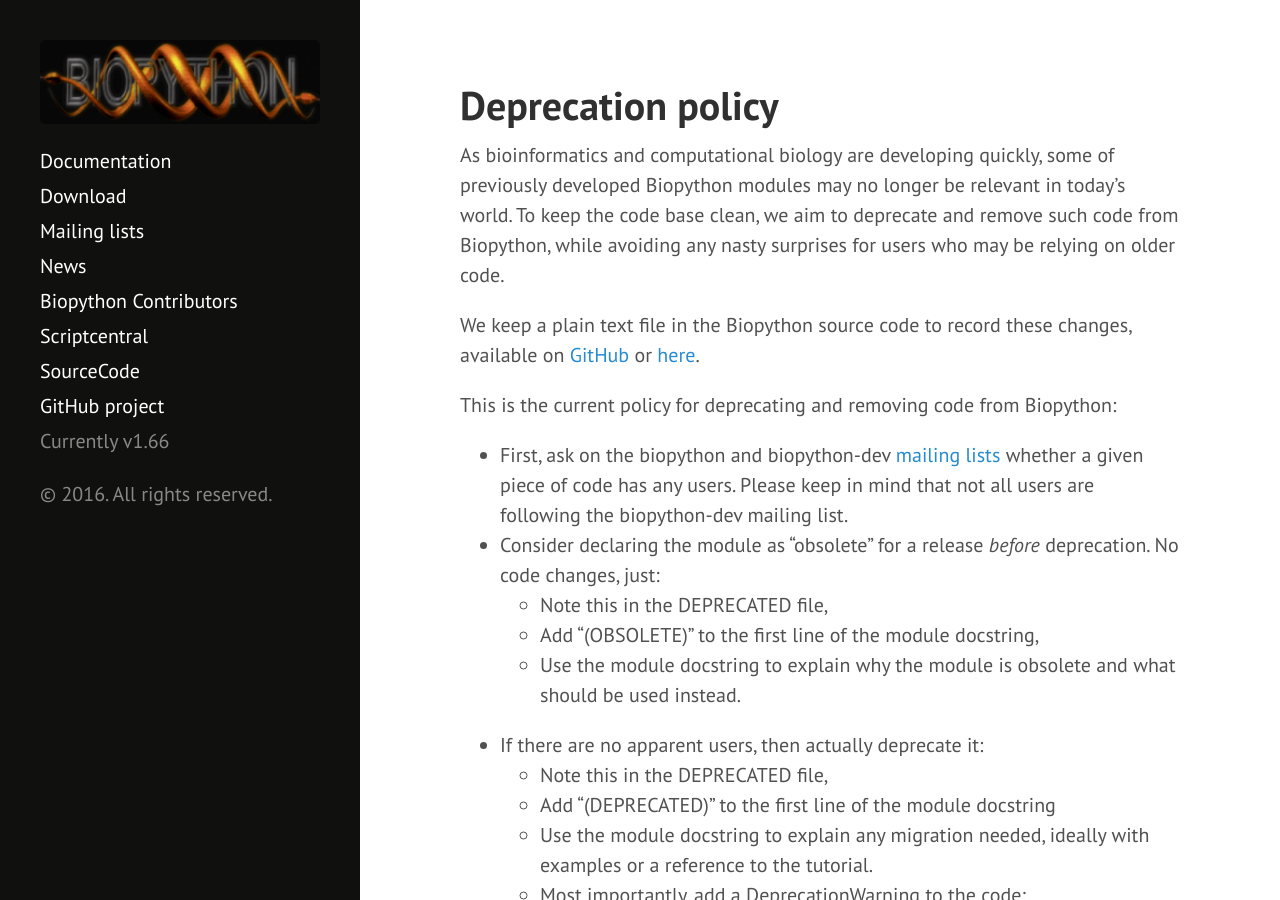
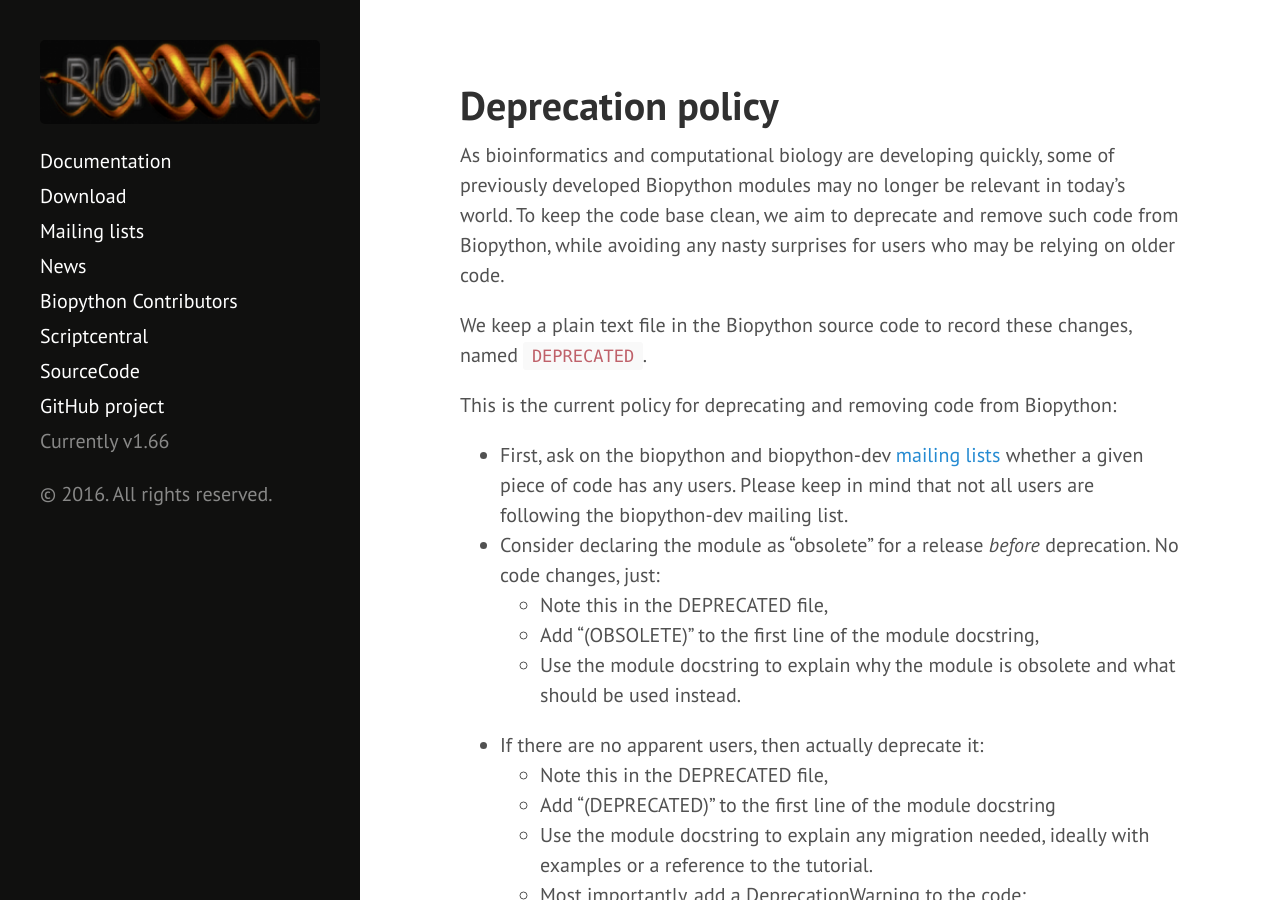
Before and after one commit to biopython/biopython.github.io, a Jekyll site: the page built from wiki/Deprecation_policy.md, in a window 1280 px wide and 900 px high. Built offline with Jekyll 4.4.1, drawn with Linux system fonts in a browser that asks for light colours.

Commit message:
Replace /SRC/ snapshot links with GitHub raw links

```diff
--- a/wiki/Deprecation_policy.md
+++ b/wiki/Deprecation_policy.md
@@ -11,9 +11,8 @@ remove such code from Biopython, while avoiding any nasty surprises for
 users who may be relying on older code.
 
 We keep a plain text file in the Biopython source code to record these
-changes, available on
-[GitHub](http://github.com/biopython/biopython/blob/master/DEPRECATED) or
-[here](http://biopython.open-bio.org/SRC/biopython/DEPRECATED).
+changes, named
+[`DEPRECATED`](http://github.com/biopython/biopython/blob/master/DEPRECATED).
 
 This is the current policy for deprecating and removing code from
 Biopython:
```
Also changed, not shown: wiki/Converting_sequence_files.md (+1 -1 lines), wiki/PopGen_Genepop.md (+1 -1 lines), wiki/SeqIO.md (+2 -2 lines).
